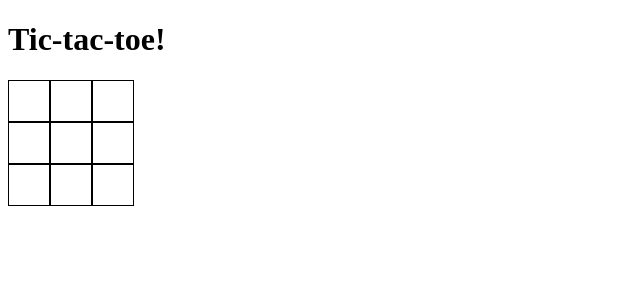
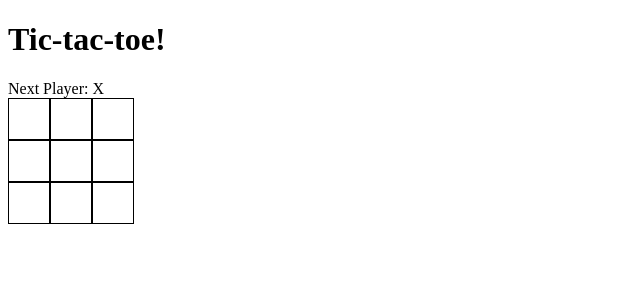
Before and after one commit to arcualberta/InterfaceExperiments, a Vue app in the folder Vue/Vue/VueTest/: page / in a window 1280 px wide. Shown: the top 300 px of the page, without its empty margins (0-640 px from the left). Built offline with nearby package versions, Linux system fonts and the light colour scheme.

Commit message:
player now changes turn on grid click

```diff
--- a/Vue/Vue/VueTest/src/components/Home.vue
+++ b/Vue/Vue/VueTest/src/components/Home.vue
@@ -1,6 +1,7 @@
 <template>
     <div class="home">
         <h1>{{ msg }}</h1>
+        <div>Next Player: {{players[turn]}}</div>
         <div class="my-row" v-for="row of gridData.rows">
             <div class="my-col" v-for="col of gridData.cols" v-on:click="placeToken"></div>
         </div>
@@ -13,17 +14,23 @@
     @Component
     export default class Home extends Vue {
         @Prop() private msg!: string;
-        data() {
-            return {
-                gridData: {
-                    rows: 3,
-                    cols: 3
-                }
+
+        gridData:any = {
+            rows: 3,
+            cols: 3
+        };
+        players: Array<String> = ['X', 'Y'];
+        turn: number = 0;
+
+
+        //places the player's token in the grid
+        placeToken() {
+            if (this.turn > 0) {
+                this.turn = 0;
+            } else {
+                this.turn = 1;
             }
         }
-
-
-
 
     }
 </script>
--- a/Vue/Vue/VueTest/src/main.ts
+++ b/Vue/Vue/VueTest/src/main.ts
@@ -3,6 +3,6 @@ import App from './App.vue';
 
 Vue.config.productionTip = true;
 
-new Vue({
+let vm = new Vue({
     render: h => h(App)
 }).$mount('#app');
```
